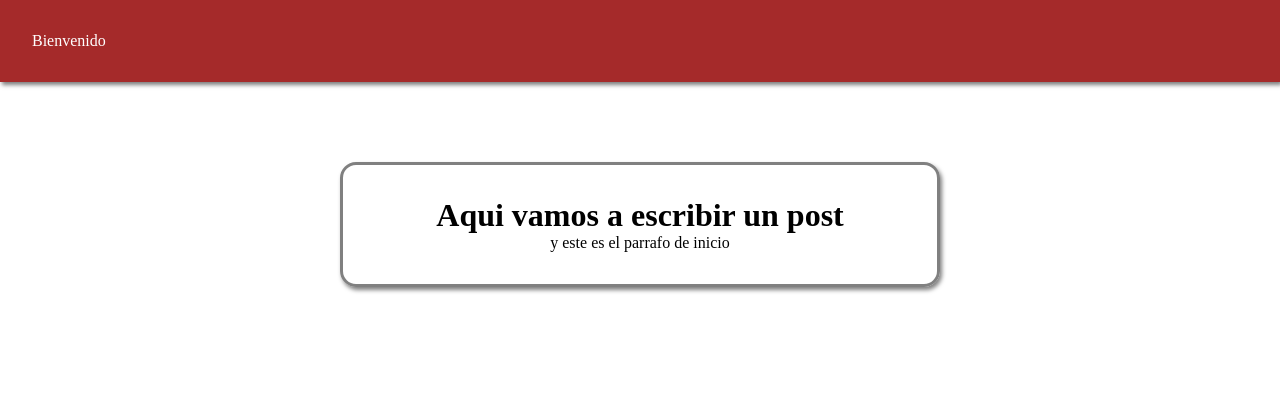
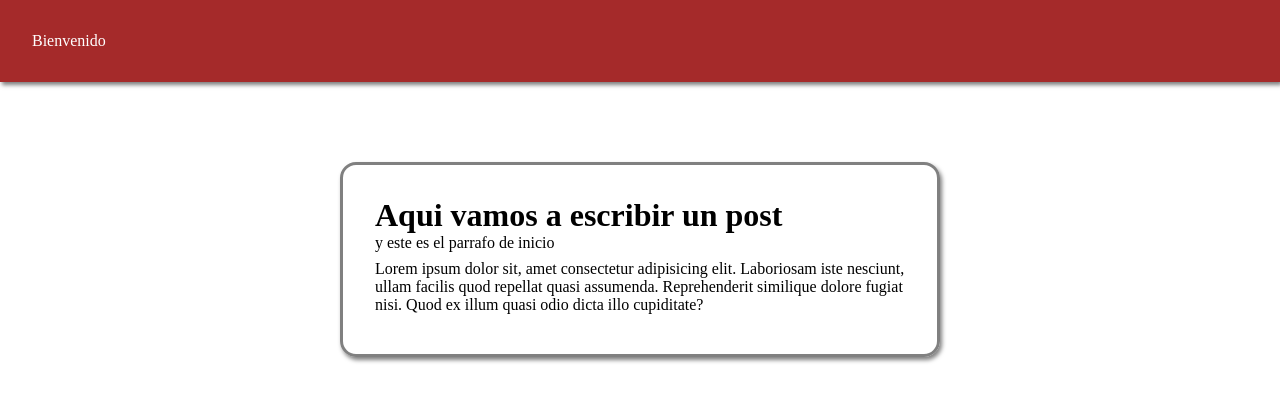
Before and after one commit to FrcGustavo/hyperblog, a plain HTML site: page index.html in a window 1280 px wide. Drawn offline with Linux system fonts and the light colour scheme.

Commit message:
Agregado el contenido adicional del blog

```diff
--- a/css/styles.css
+++ b/css/styles.css
@@ -19,7 +19,7 @@ header {
 }
 
 #container {
-    text-align: center;
+    text-align: left;
     margin: 5rem auto;
     padding: 2rem;
     border: solid 3px gray;
@@ -27,3 +27,7 @@ header {
     width: 90%;
     max-width: 600px;
 }
+
+#container p {
+    margin-bottom: 0.5rem;
+}
--- a/index.html
+++ b/index.html
@@ -14,6 +14,9 @@
     <div id="container" class="shadow">
         <h1>Aqui vamos a escribir un post</h1>
         <p>y este es el parrafo de inicio</p>
+        <p>
+            Lorem ipsum dolor sit, amet consectetur adipisicing elit. Laboriosam iste nesciunt, ullam facilis quod repellat quasi assumenda. Reprehenderit similique dolore fugiat nisi. Quod ex illum quasi odio dicta illo cupiditate?
+        </p>
     </div>
 </body>
 </html>
```
